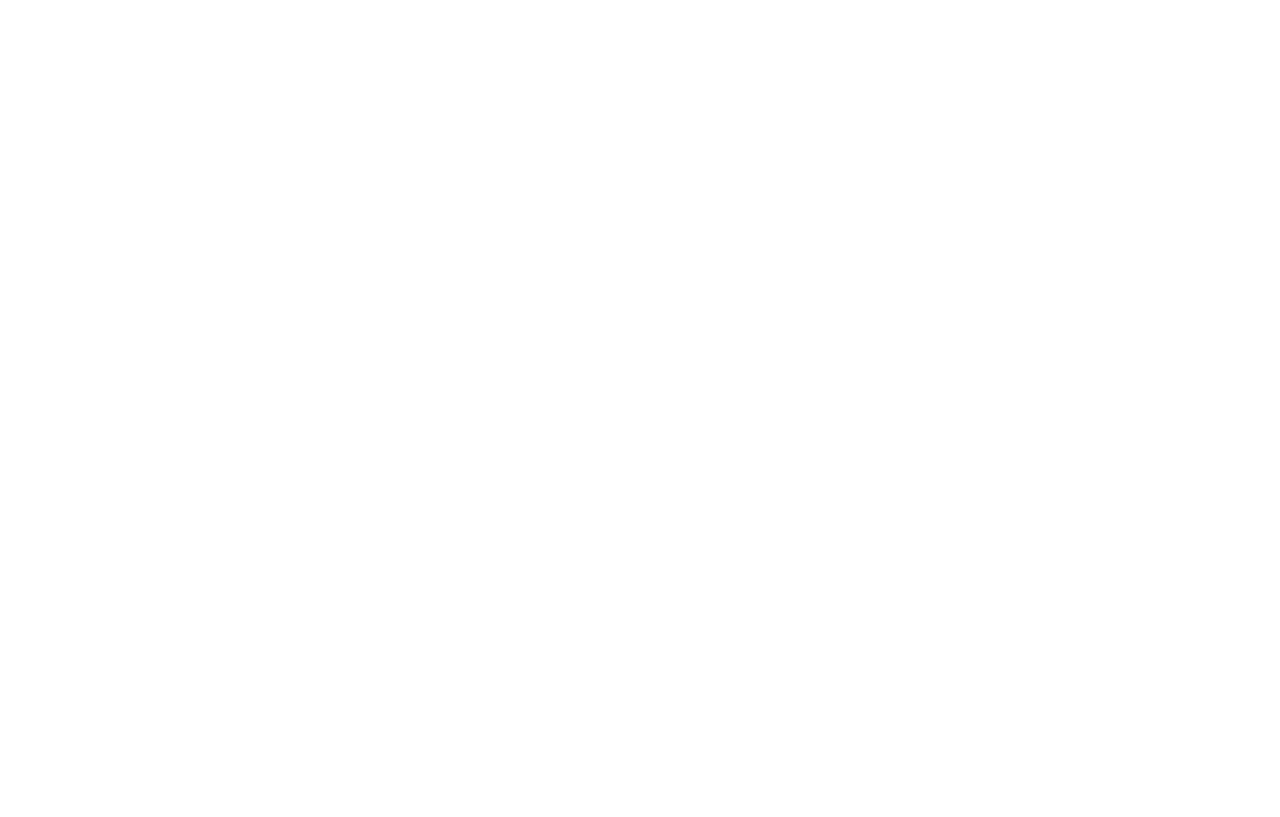
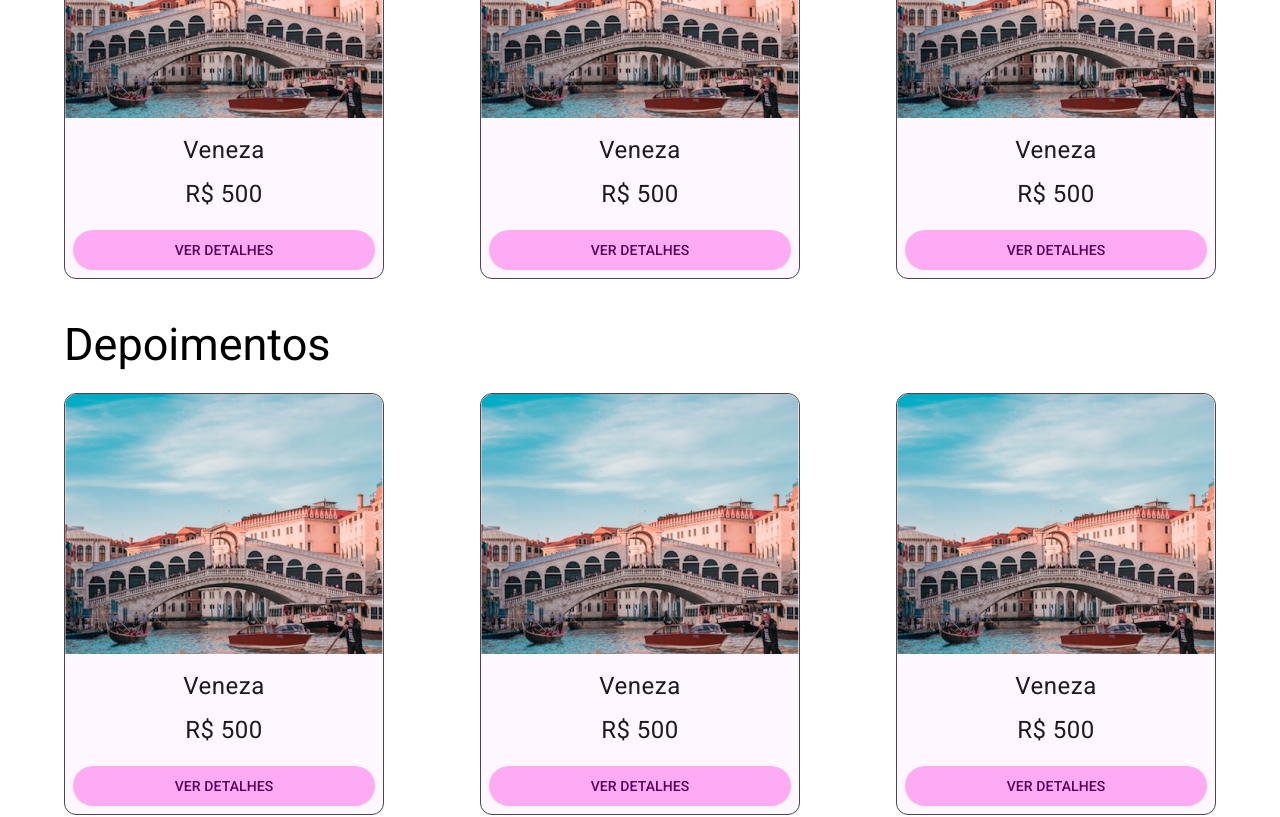
Before and after one commit to AlexSilvaCB/JornadaMilhas-Angular, an Angular app: page / in a window 1280 px wide. Shown: the part 1020-1837 px from the top of the page. Before the commit the page ends 800 px from the top, so only its background shows below. Built offline with nearby package versions, Linux system fonts and the light colour scheme.

Commit message:
Criação Card-Busca

```diff
--- /dev/null
+++ b/src/app/modules/card-busca/card-busca.component.html
@@ -0,0 +1,12 @@
+<mat-card class="card-busca" appearance="outlined">
+  <img mat-card-image src="imagens/Veneza.png" alt="Imagem de Veneza">
+  <mat-card-content>
+    <ul>
+      <li>Veneza</li>
+      <li>R$ 500</li>
+    </ul>
+  </mat-card-content>
+  <mat-card-actions>
+    <button mat-flat-button>VER DETALHES</button>
+  </mat-card-actions>
+</mat-card>
--- /dev/null
+++ b/src/app/modules/card-busca/card-busca.component.scss
@@ -0,0 +1,24 @@
+:host{
+  .card-busca{
+    max-width: 320px;
+    background-color: #FEF7FF;
+    border-radius: 12px;
+    button {
+      width: 100%;
+      margin: 0 16px 48 px;
+    }
+    ul{
+      list-style: none;
+      padding: 0;
+      li{
+        margin: 12px;
+        font-weight: 400;
+        font-size: 24px;
+        line-height: 32px;
+        color: #1D1B20;
+        text-align: center;
+      }
+    }
+  }
+
+}
--- a/src/app/modules/card/card.component.ts
+++ b/src/app/modules/card/card.component.ts
@@ -1,11 +1,10 @@
 import { Component, Input } from '@angular/core';
-import { ContainerComponent } from '../container/container.component';
 import { CommonModule } from '@angular/common';
 
 @Component({
   selector: 'app-card',
   standalone: true,
-  imports: [CommonModule, ContainerComponent],
+  imports: [CommonModule],
   templateUrl: './card.component.html',
   styleUrl: './card.component.scss'
 })
--- a/src/app/pages/principal-jornada/principal-jornada.component.html
+++ b/src/app/pages/principal-jornada/principal-jornada.component.html
@@ -2,6 +2,21 @@
 <app-banner [srcSignal]="srcHome" [alt]="altHome"/>
 <article>
   <app-container>
+    <h2>Promoções</h2>
+    <section class="card-wrapper">
+      <app-card-busca />
+      <app-card-busca />
+      <app-card-busca />
+      <app-card-busca />
+      <app-card-busca />
+      <app-card-busca />
+    </section>
+    <h2>Depoimentos</h2>
+    <section class="card-wrapper">
+      <app-card-busca />
+      <app-card-busca />
+      <app-card-busca />
+    </section>
 
   </app-container>
 </article>
--- a/src/app/pages/principal-jornada/principal-jornada.component.scss
+++ b/src/app/pages/principal-jornada/principal-jornada.component.scss
@@ -0,0 +1,10 @@
+:host{
+  .card-wrapper{
+    display: flex;
+    flex-wrap: wrap;
+    justify-content: space-between;
+    row-gap: 16px;
+    margin-bottom: 40px ;
+
+  }
+}
--- a/src/app/pages/principal-jornada/principal-jornada.component.ts
+++ b/src/app/pages/principal-jornada/principal-jornada.component.ts
@@ -3,11 +3,12 @@
 import { BannerComponent } from '../../modules/banner/banner.component';
 import { ContainerComponent } from '../../modules/container/container.component';
 import { FooterComponent } from '../../modules/footer/footer.component';
+import { CardBuscaComponent } from '../../modules/card-busca/card-busca.component';
 
 @Component({
   selector: 'app-principal-jornada',
   standalone: true,
-  imports: [HeaderComponent, BannerComponent, ContainerComponent, FooterComponent ],
+  imports: [HeaderComponent, BannerComponent, ContainerComponent, FooterComponent, CardBuscaComponent ],
   templateUrl: './principal-jornada.component.html',
   styleUrl: './principal-jornada.component.scss'
 })
```
Also changed, not shown: src/app/modules/card-busca/card-busca.component.ts (added, +14 -0 lines), 1 other file (tests, documents, lock files or other folders).
